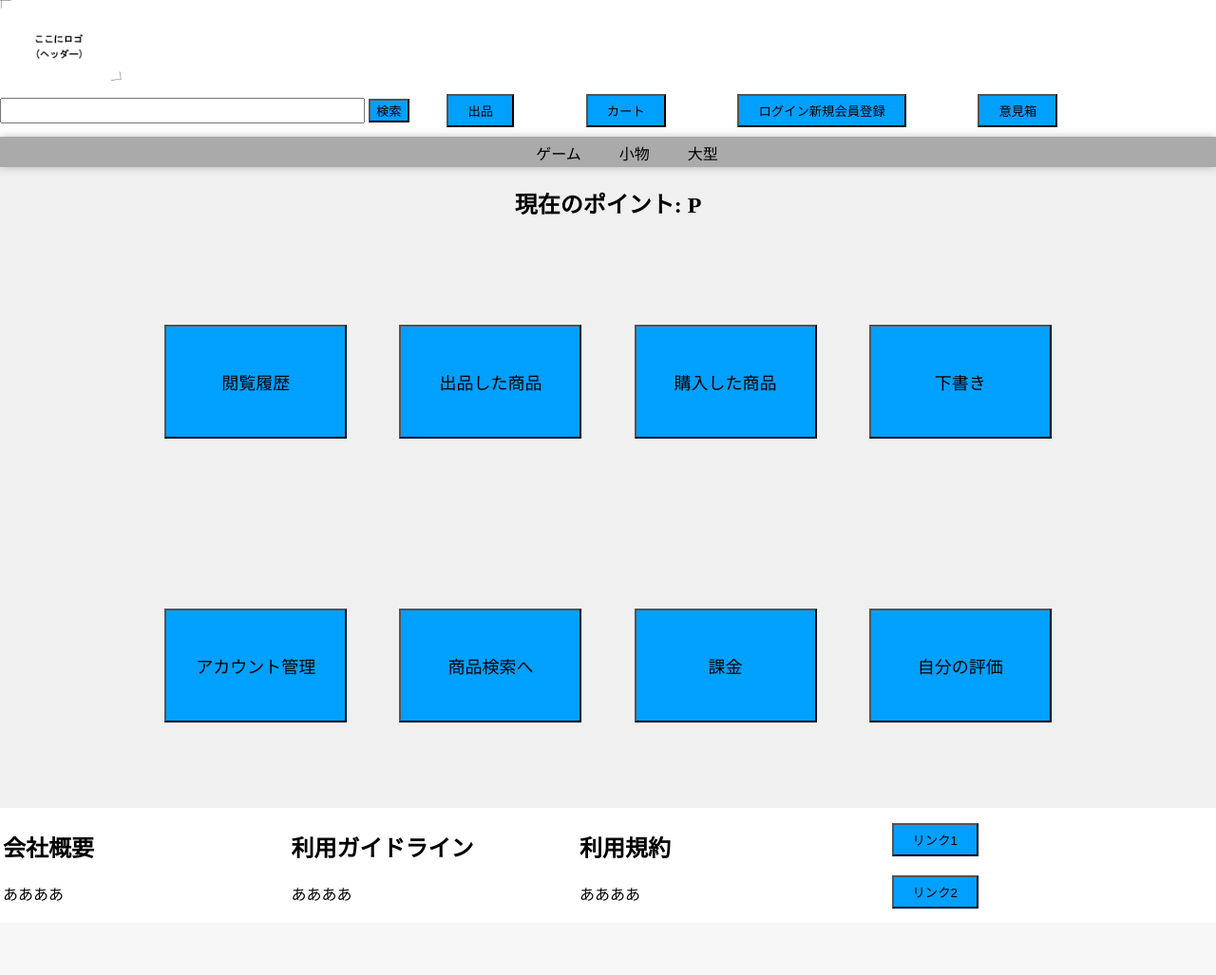
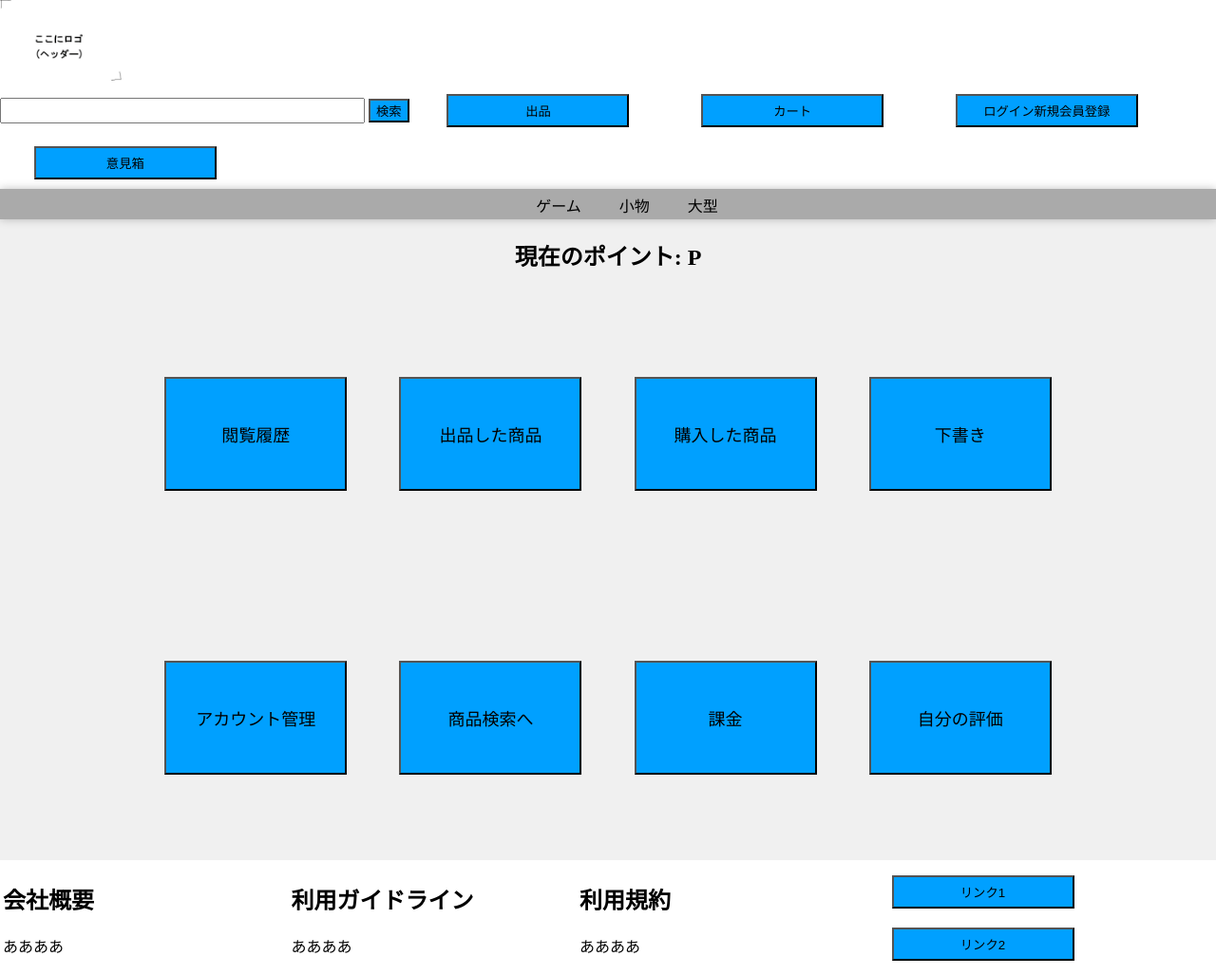
Before and after one commit to leekmikan/hurima, a PHP site: page /PHP/login/my_page/index.php in a window 1280 px wide. Shown: the whole page at 95% size. Before the commit the page ends 957 px from the top, so only its background shows below. Run offline with PHP 8.4, Linux system fonts and the light colour scheme; the visitor is signed in with stand-in values (Sample User, id 1); data that the repository does not hold is empty.

Commit message:
Add description

```diff
--- a/login/my_page/bought/judge/judge.css
+++ b/login/my_page/bought/judge/judge.css
@@ -1,7 +1,9 @@
-
+/*ボタン*/
 button{
 text-align:center;
 }
+
+/*星*/
 input[name="judge[]"]{
 display: none;
 }
--- a/login/my_page/my_page.css
+++ b/login/my_page/my_page.css
@@ -1,3 +1,4 @@
+/*ボタン用テーブル*/
 .tb{
     margin:auto;
     height: 75vh;
@@ -14,6 +15,13 @@
     margin: 2vh 2vw;
     font-size: 18px;
 }
+
+/*戻る*/
+button{
+    width: 15vw;
+}
+
+/*以下スマホ用*/
 @media only screen and (max-width: 979px) {
     .tb button{
         width: 18vw;
--- a/login/my_page/settings/change/change.css
+++ b/login/my_page/settings/change/change.css
@@ -1,9 +1,12 @@
+/*二段組*/
 .contentA,.contentB{
     width: 50vw;
 }
 .main{
     display: flex;
 }
+
+/*説明*/
 textarea{
     resize: none;
 }
--- a/login/my_page/sub/pay/index.php
+++ b/login/my_page/sub/pay/index.php
@@ -7,7 +7,7 @@
 	<link rel="icon" type="image/jpg" href="../../../../img/icon.jpg">
 	<link rel="apple-touch-icon" sizes="180x180" href="../../../../img/icon.jpg">
 	<link rel="stylesheet" href="../../../../main.css">
-	<link rel="stylesheet" href="pay.css">
+	<link rel="stylesheet" href="../../../../cart/confirm/pay/pay.css">
 	<script src="https://js.stripe.com/v3/"></script>
 	</head>
 		<body>
--- a/login/new/new.css
+++ b/login/new/new.css
@@ -1,3 +1,4 @@
+/*一部のinput*/
 #user_sei,#user_mei,#adress_number{
     width: 10vw;
 }
```
Also changed, not shown: cart/cart.css (+9 -0 lines), items/detail/chat/chat.css (+16 -0 lines), items/detail/detail.css (+15 -0 lines), items/items.css (+9 -0 lines), items/search/search.css (+12 -0 lines), login/login.css (+9 -0 lines), main.css (+32 -3 lines), put/put.css (+13 -0 lines), cart/confirm/pay/pay.css (line endings or trailing spaces).
